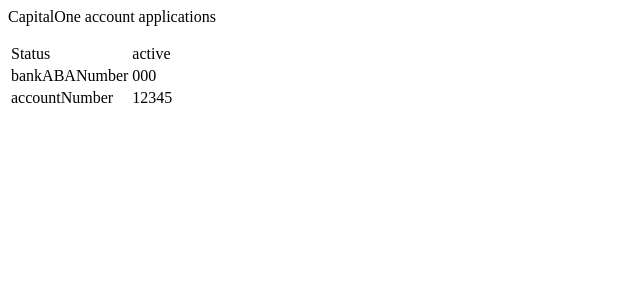
After one commit to alvinohlenbusch/django_test, a Django app: page /capitalone/ in a window 1280 px wide. The commit adds this page. Shown: the top 300 px of the page, without its empty margins (0-640 px from the left). Run offline with Django 3.2, Linux system fonts and the light colour scheme; tables that the repository leaves empty hold one stand-in row (values such as "Sample post"); a database or web service that is not in the repository returns one stand-in record (values such as "Sample title"); data that the repository does not hold is empty.

Commit message:
Added hooks to CapitalOne (doesn't work) and SynapseFI get users (does work)

```diff
--- /dev/null
+++ b/capitalone/admin.py
@@ -0,0 +1,6 @@
+# -*- coding: utf-8 -*-
+from __future__ import unicode_literals
+
+from django.contrib import admin
+
+# Register your models here.
--- /dev/null
+++ b/capitalone/models.py
@@ -0,0 +1,6 @@
+# -*- coding: utf-8 -*-
+from __future__ import unicode_literals
+
+from django.db import models
+
+# Create your models here.
--- /dev/null
+++ b/capitalone/services.py
@@ -0,0 +1,81 @@
+import requests
+import json
+
+class SynapseFI():
+    def get_users(self):
+        client_id = 'client_id_2bb1e412edd311e6bd04e285d6015267'
+        client_secret = 'client_secret_2bb1e714edd311e6bd04e285d6015267'
+        fp = 'e83cf6ddcf778e37bfe3d48fc78a6502062fc1030449628c699ef3c4ffa6f9a2000b8acc3c4c0addd8013285bb52c89e5267b628ca02fa84a6d71fe186b7cd5d'
+        hdr = {'x-sp-gateway': client_id + '|' + client_secret,
+               'x-sp-user-ip': '127.0.0.1 ',
+               'x-sp-user': '|' + fp}
+        url = 'https://uat-api.synapsefi.com/v3.1/users?show_refresh_tokens=yes&per_page=10&page=1&query=alvin'
+        r = requests.get(url, headers=hdr)
+        answer = r.json()
+        return answer
+
+class CapitalOne():
+
+    def get_access_token(self):
+        client_id = 'enterpriseapi-sb-tJOw55ype3LktRNB5zY7oIHq'
+        client_secret = '175384eb1888f2dded491e8d7242398f0c5901db'
+        url = 'https://api-sandbox.capitalone.com/oauth2/token'
+        params = {'client_id': client_id, 'client_secret': client_secret, 'grant_type': 'client_credentials'}
+        r = requests.get(url, params=params)
+        answer = r.json()
+        token = answer['access_token']
+        return token
+
+    def get_account_applications(self):
+        token = self.get_access_token()
+
+        url = 'https://api-sandbox.capitalone.com/deposits/account-applications/'
+        hdr = {'Content-Type': 'application/json',
+               'Authorization': 'Bearer ' + token}
+        params = {
+            "applicants": [
+            {
+            "applicantRole": "primary",
+            "firstName": "John",
+            "lastName": "Smith",
+            "taxIdType": "SSN",
+            "taxId": "000-00-0001",
+            "dateOfBirth": "1986-01-01",
+            "homeAddress": {
+            "addressLine1": "000 Main St",
+            "city": "Richmond",
+            "stateCode": "VA",
+            "postalCode": "00000"
+            },
+            "primaryPhoneNumber": "1111111111",
+            "backupWithholding": False,
+            "emailAddress": "email@capitalone.com",
+            "citizenshipCountry": "USA",
+            "secondaryCitizenshipCountry": "CAN",
+            "employmentStatus": "Employed",
+            "jobTitle": "Branch Manager",
+            "annualIncome": 75000
+            }
+            ],
+            "productId": "3000",
+            "fundingDetails": {
+            "fundingType": "fundach",
+            "fundingAmount": 100.1,
+            "externalAccountDetails": {
+            "accountNumber": "123456",
+            "bankABANumber": "000234456",
+            "accountOwnership": "primary"
+            }
+            },
+            "termsAndConditions": {
+            "acceptAccountDisclosures": True,
+            "acceptPaperlessAgreement": True,
+            "acceptFraudProtection": True
+            }
+            }
+
+        r = requests.post(url, json=params, headers=hdr)
+        if r.status_code > 300:
+            return { 'bankABANumber': token, 'applicationStatus': r.status_code}
+        account_applications_list = r.json()
+        return account_applications_list
--- /dev/null
+++ b/capitalone/tests.py
@@ -0,0 +1,6 @@
+# -*- coding: utf-8 -*-
+from __future__ import unicode_literals
+
+from django.test import TestCase
+
+# Create your tests here.
--- /dev/null
+++ b/capitalone/views.py
@@ -0,0 +1,21 @@
+# -*- coding: utf-8 -*-
+from __future__ import unicode_literals
+from django.views import generic
+from capitalone.services import CapitalOne, SynapseFI
+
+from django.shortcuts import render
+
+class AccountsPage(generic.TemplateView):
+    def get(self, request):
+        co = CapitalOne()
+        account_applications_list = co.get_account_applications()
+        return render(request, 'capitalone.html',
+                      {'accountNumber': '12345',
+                       'bankABANumber': account_applications_list['bankABANumber'],
+                       'applicationStatus': account_applications_list['applicationStatus']})
+    # Create your views here.
+class SynapseUsers(generic.TemplateView):
+    def get(self, request):
+        syn = SynapseFI()
+        users_list = syn.get_users()
+        return render(request, 'synapseusers.html', {'users_list': users_list })
--- a/myproject/urls.py
+++ b/myproject/urls.py
@@ -16,6 +16,8 @@ Including another URLconf
 from django.conf.urls import url, include
 from django.contrib import admin
 from api import views
+import capitalone.views
+
 from rest_framework.authtoken.views import obtain_auth_token
 
 urlpatterns = [
@@ -26,6 +28,8 @@ urlpatterns = [
     url(r'^api/notes/(?P<note_id>[0-9]+)/accounts/$', views.AccountList.as_view(), name='get_accounts'),
     url(r'^api/notes/(?P<note_id>[0-9]+)/accounts/(?P<account_id>[0-9]+)/$', views.AccountDetail.as_view(), name='get_account'),
     url(r'^api-token-auth/', obtain_auth_token),
+    url(r'^capitalone/$', capitalone.views.AccountsPage.as_view()),
+    url(r'^synapseusers/$', capitalone.views.SynapseUsers.as_view())
 ]
 
 #Add Django site authentication urls (for login, logout, password management)
--- /dev/null
+++ b/templates/capitalone.html
@@ -0,0 +1,17 @@
+{% extends "base_generic.html" %} {% block content %}
+<p>CapitalOne account applications</p>
+<table>
+	<tr>
+		<td>Status</td><td>{{ applicationStatus }}</td>
+	</tr>
+	<tr>
+		<td>bankABANumber</td><td>{{ bankABANumber }}</td>
+	</tr>
+
+	<tr>
+		<td>accountNumber</td><td>{{ accountNumber }}</td>
+	</tr>
+</table>
+
+
+{% endblock %}
```
Also changed, not shown: capitalone/apps.py (added, +8 -0 lines), templates/registration/login.html (+10 -7 lines), templates/synapseusers.html (added, +18 -0 lines), capitalone/__init__.py (added), capitalone/migrations/__init__.py (added), readme.md, 1 other file.
